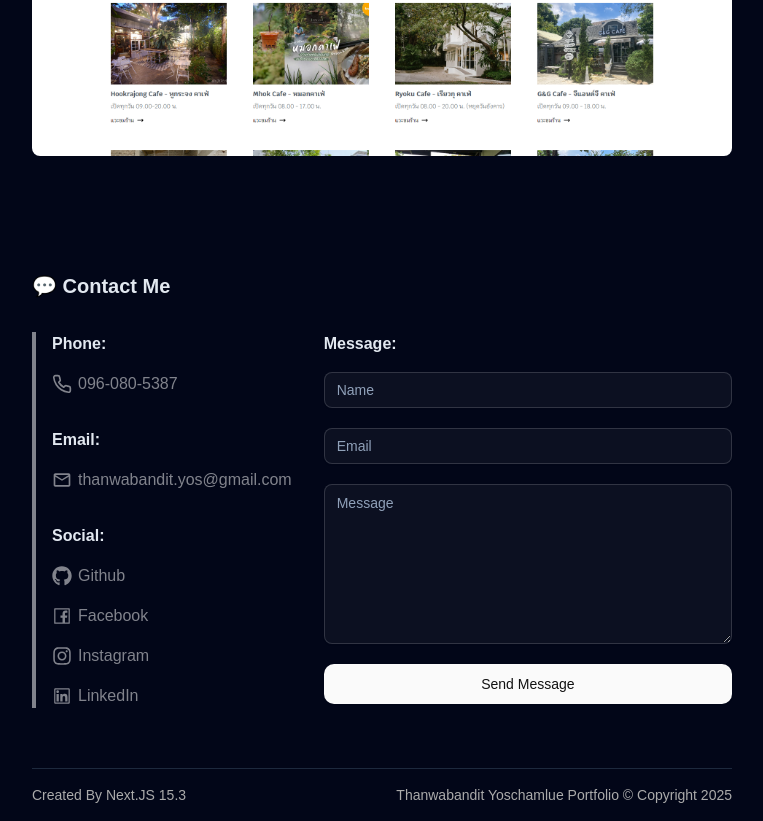
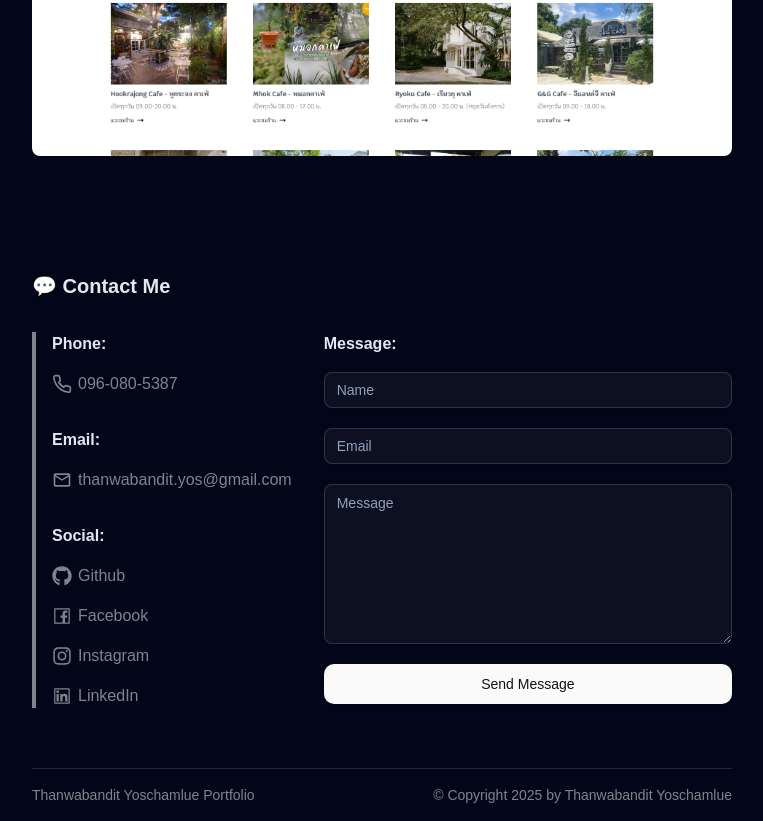
Before and after one commit to AmBanditDev/banditdev_portfolio, a Next.js app: page /projects/cafeheal in a window 1280 px wide. Shown: the part 655-1476 px from the top of the page, without its empty margins (258-1021 px from the left). Built offline with nearby package versions, Linux system fonts and the light colour scheme; a web font is replaced by a local one.

Commit message:
update: change footer copyright message

```diff
--- a/app/components/Footer.tsx
+++ b/app/components/Footer.tsx
@@ -8,8 +8,8 @@ export default function Footer() {
         <Contact />
 
         <div className='copyright flex flex-col md:flex-row items-center justify-between gap-2 md:gap-4 pt-4 border-t border-slate-200 dark:border-slate-800'>
-          <p className='text-light-gray text-sm'>Created By Next.JS 15.3</p>
-          <p className='text-light-gray text-sm'>Thanwabandit Yoschamlue Portfolio &copy; Copyright {new Date().getFullYear()}</p>
+          <p className='text-muted-paragraph text-xs md:text-sm'>Thanwabandit Yoschamlue Portfolio</p>
+          <p className='text-muted-paragraph text-xs md:text-sm'>&copy; Copyright {new Date().getFullYear()} by Thanwabandit Yoschamlue</p>
         </div>
       </div>
     </footer>
--- a/app/globals.css
+++ b/app/globals.css
@@ -152,10 +152,6 @@ html {
     @apply transition-all hover:text-slate-200;
   }
 
-  .text-light-gray {
-    @apply text-[#ABABAB];
-  }
-
   .tech-badge {
     @apply inline-block px-4 py-2 rounded-full text-slate-950 font-medium;
   }
--- a/app/projects/[slug]/page.tsx
+++ b/app/projects/[slug]/page.tsx
@@ -104,7 +104,7 @@ export default function ProjectDetailPage() {
     // <>
     //   <header id='projects' className='container px-4 lg:py-15 lg:px-0'>
     //     <div className='flex flex-col gap-8'>
-    //       <Link href="/" className='text-light-gray flex items-center gap-1.5 hover-link'>
+    //       <Link href="/" className='text-muted-paragraph  flex items-center gap-1.5 hover-link'>
     //         <FaArrowLeftLong size={20} /> Projects
     //       </Link>
     //     </div>
```
